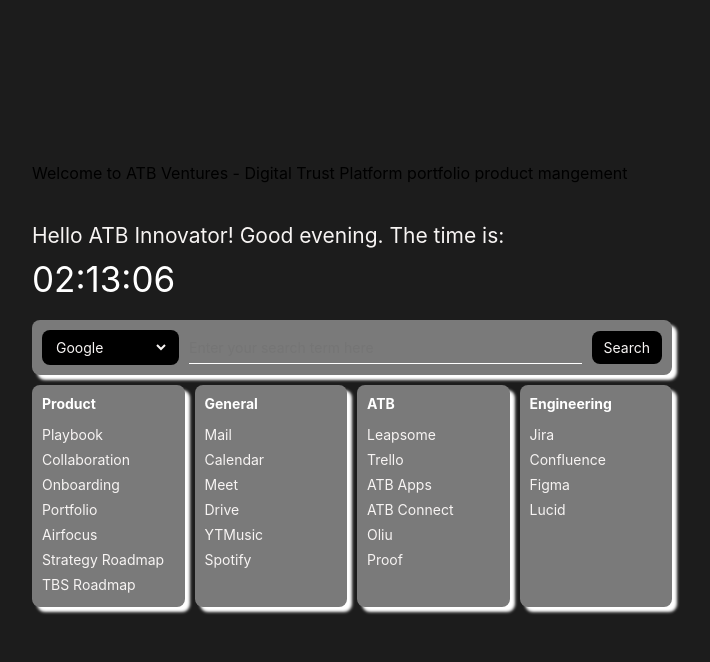
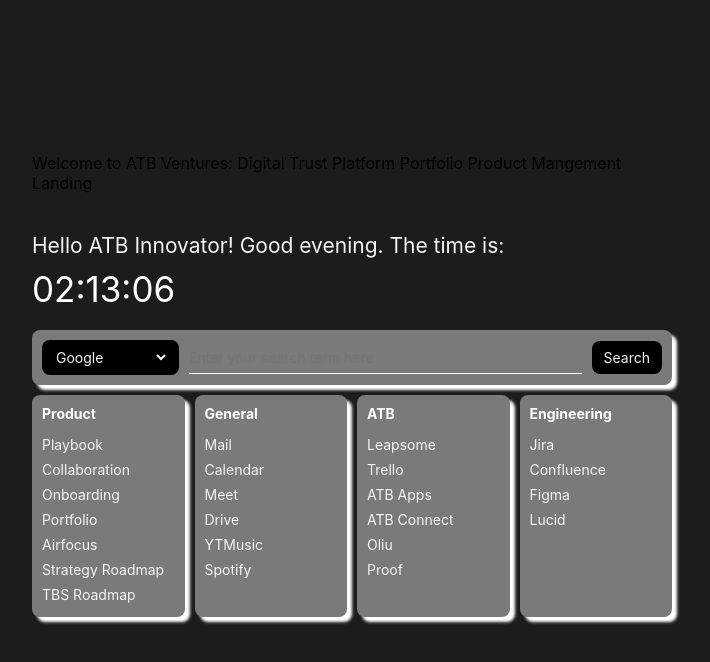
Before and after one commit to ATBRakesh/ATBHome, a plain HTML site: page index.html in a window 1280 px wide. Shown: the whole page, without its empty margins (288-998 px from the left). Drawn offline with Linux system fonts and the light colour scheme.

Commit message:
Updated welcome

```diff
--- a/index.html
+++ b/index.html
@@ -11,7 +11,9 @@
     </head>
     <body>
         <div id="main-container">
-            Welcome to ATB Ventures - Digital Trust Platform portfolio product mangement
+            <div id="welcome">
+            Welcome to ATB Ventures: Digital Trust Platform Portfolio Product Mangement Landing
+            </div>
             <div id="user-greeting">
                 <span id="time-greeting"></span> The time is:
             </div>
```
